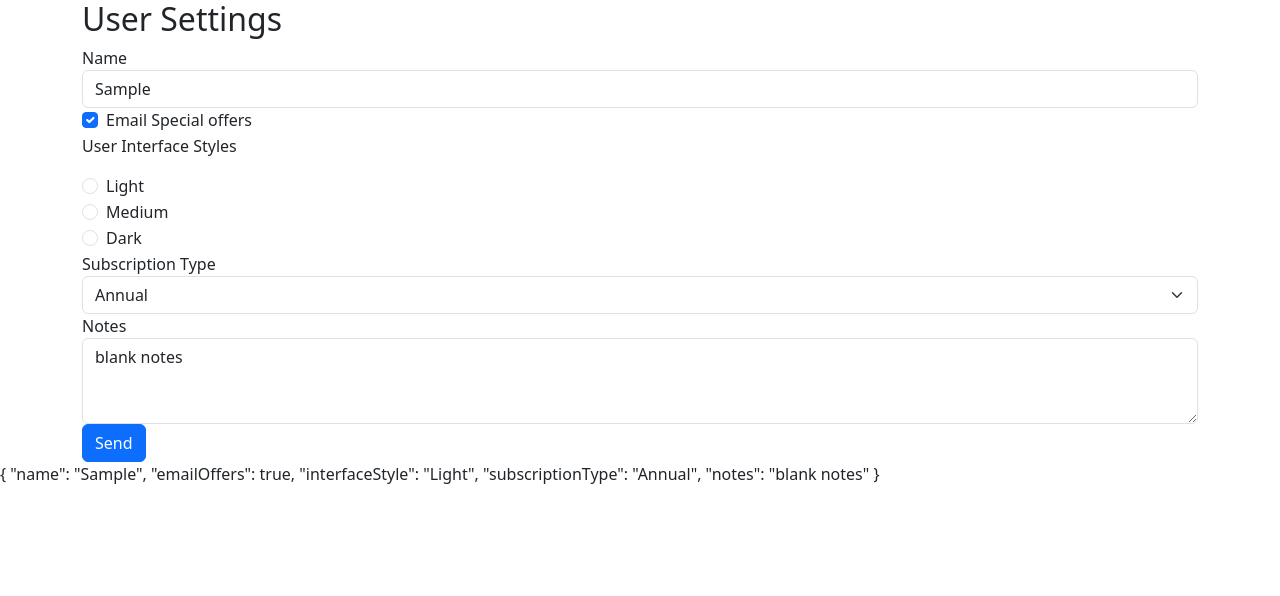
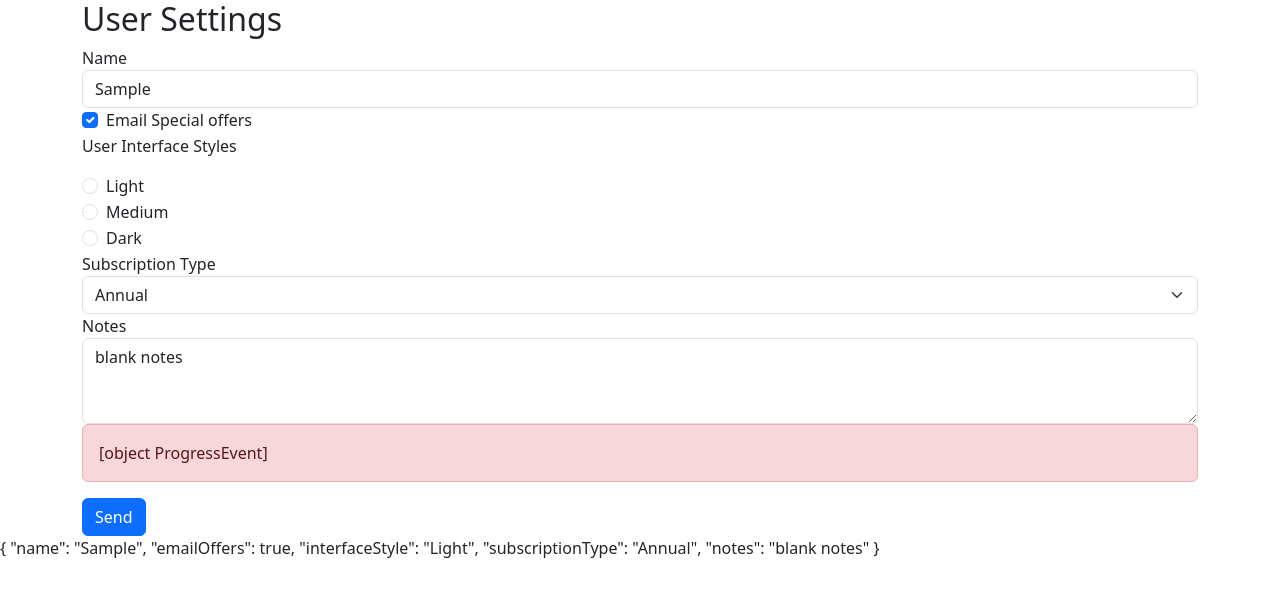
Before and after one commit to ashu-123/angular, an Angular app in the folder learning-forms/: page / in a window 1280 px wide. Both pictures are taken after typing "Sample" into the empty fields and a click on the button "Send". Shown: the top 596 px of the page. Built offline with nearby package versions, Linux system fonts and the light colour scheme; no server answers.

Commit message:
Submitting the form to an online service

```diff
--- a/learning-forms/src/app/app.module.ts
+++ b/learning-forms/src/app/app.module.ts
@@ -5,6 +5,7 @@ import { AppRoutingModule } from './app-routing.module';
 import { AppComponent } from './app.component';
 import { UserSettingsFormComponent } from './user-settings-form/user-settings-form.component';
 import { FormsModule } from '@angular/forms';
+import { HttpClientModule } from '@angular/common/http';
 
 @NgModule({
   declarations: [
@@ -14,6 +15,7 @@ import { FormsModule } from '@angular/forms';
   imports: [
     BrowserModule,
     FormsModule,
+    HttpClientModule,
     AppRoutingModule
   ],
   providers: [],
--- a/learning-forms/src/app/data/data.service.ts
+++ b/learning-forms/src/app/data/data.service.ts
@@ -1,15 +1,16 @@
 import { Injectable } from '@angular/core';
 import { UserSettings } from './user-settings';
 import { Observable, of } from 'rxjs';
+import { HttpClient } from '@angular/common/http';
 
 @Injectable({
   providedIn: 'root'
 })
 export class DataService {
 
-  constructor() { }
+  constructor(private http: HttpClient) { }
 
   postUserSettings(userSettings: UserSettings): Observable<UserSettings> {
-    return of(userSettings);
+    return this.http.post<UserSettings>('https://putsreq.com/hK5CZUnWLa5nmKbBbADV', userSettings);
   }
 }
--- a/learning-forms/src/app/user-settings-form/user-settings-form.component.html
+++ b/learning-forms/src/app/user-settings-form/user-settings-form.component.html
@@ -51,6 +51,9 @@
             <label for="notes">Notes</label>
             <textarea name="notes" id="notes" class="form-control" rows="3" [(ngModel)]="userSettings.notes"></textarea>
         </div>
+        <div [hidden]="!postError" class="alert alert-danger">
+            {{postErrorMessage}}
+        </div>
         <button class="btn btn-primary">Send</button>
     </form>
 </div>
--- a/learning-forms/src/app/user-settings-form/user-settings-form.component.ts
+++ b/learning-forms/src/app/user-settings-form/user-settings-form.component.ts
@@ -19,16 +19,31 @@ export class UserSettingsFormComponent {
 
   };
 
+  postError = false;
+  postErrorMessage = '';
+
   userSettings: UserSettings = { ...this.originalUserSettings };
 
   constructor(private dataService: DataService) { }
 
   onSubmit(form: NgForm): void {
     console.log(form.submitted + ': ' + form.valid);
+    if(form.valid) {
     this.dataService.postUserSettings(this.userSettings).subscribe(
       result => console.log('success ' + JSON.stringify(result)),
-      err => console.error('error ' + err)
+      err => this.onError(err)
     );
+    }
+    else {
+      this.postError = true;
+      this.postErrorMessage = 'Please fix the above errors';
+    }
+  }
+
+  onError(errorResponse: any): void {
+    console.log(JSON.stringify(errorResponse));
+    this.postError = true;
+    this.postErrorMessage = errorResponse.error;
   }
 
   onBlur(field: NgModel) {
```
